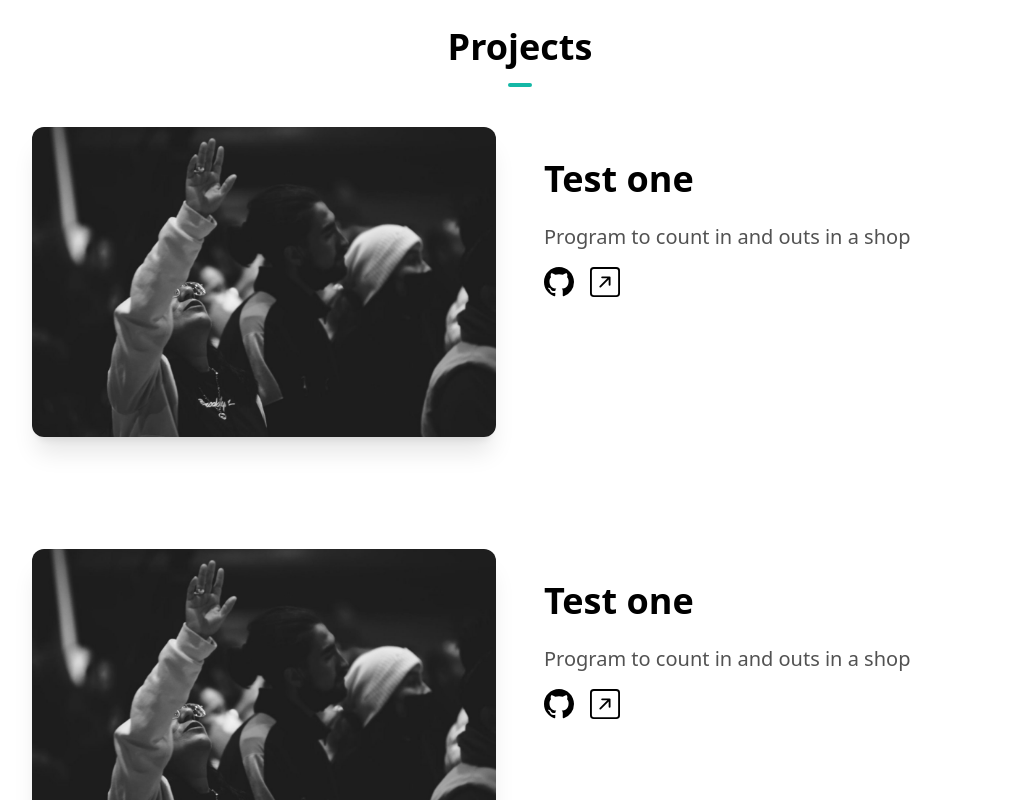
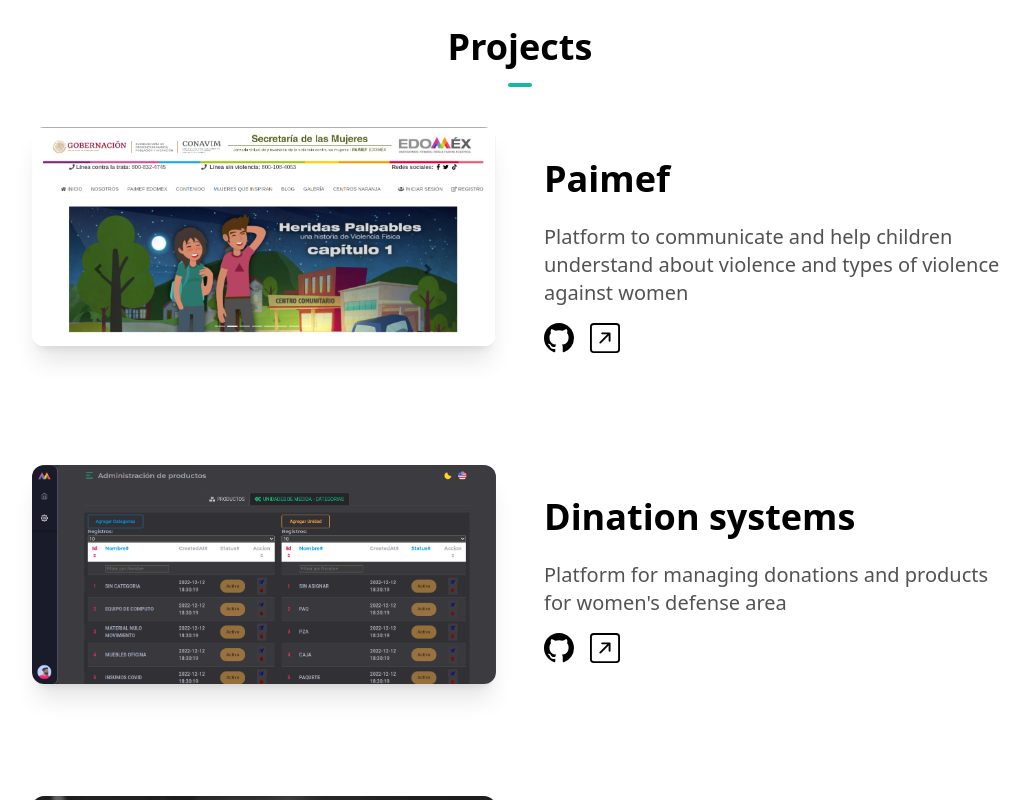
Before and after one commit to Jaz123-rgb/propone, a Next.js app: page / in a window 1280 px wide. Shown: the part 1880-2680 px from the top of the page, without its empty margins (120-1150 px from the left). Built offline with nearby package versions, Linux system fonts and the light colour scheme.

Commit message:
Projects Commit

```diff
--- a/components/ProjectSection.tsx
+++ b/components/ProjectSection.tsx
@@ -5,19 +5,19 @@ import {BsGithub, BsArrowUpRightSquare } from 'react-icons/bs'
 import SlideUp from './SlideUp'
 const projects = [
 	{
-		name: "Test one",
-		description: "Program to count in and outs in a shop",
-		image: "/a.jpeg",
-		github: "https://github.com/Jaz123-rgb/propone.git",
-		link: "https://propone-2o6a2l6fm-jaz123-rgb.vercel.app/",
+		name: "Paimef",
+		description: "Platform to communicate and help children understand about violence and types of violence against women",
+		image: "/project-one.png",
+		github: "https://gitlab.com/KimberlyCl1012/sistema_paimef",
+		link: "https://paimef_semujeres.edomex.gob.mx/",
 
 	},
 	{
-		name: "Test one",
-		description: "Program to count in and outs in a shop",
-		image: "/a.jpeg",
-		github: "https://github.com/Jaz123-rgb/propone.git",
-		link: "https://propone-2o6a2l6fm-jaz123-rgb.vercel.app/",
+		name: "Dination systems",
+		description: "Platform for managing donations and products for women's defense area",
+		image: "/tow-test.png",
+		github: "https://gitlab.com/albarranman/smalmacencentral",
+		link: "",
 
 	},
 	{
```
Also changed, not shown: public/project-one.png (added), public/tow-test.png (added).
